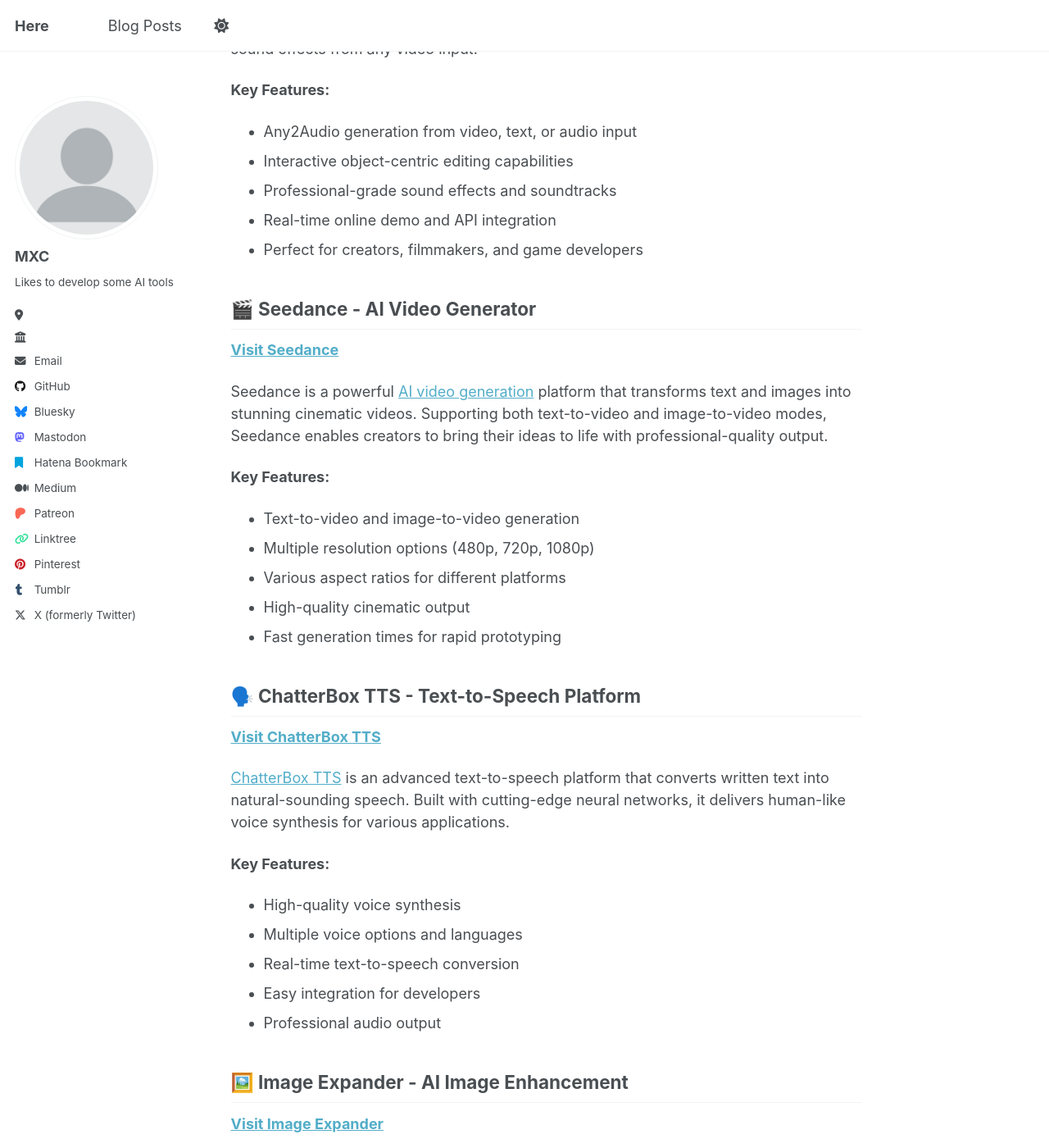
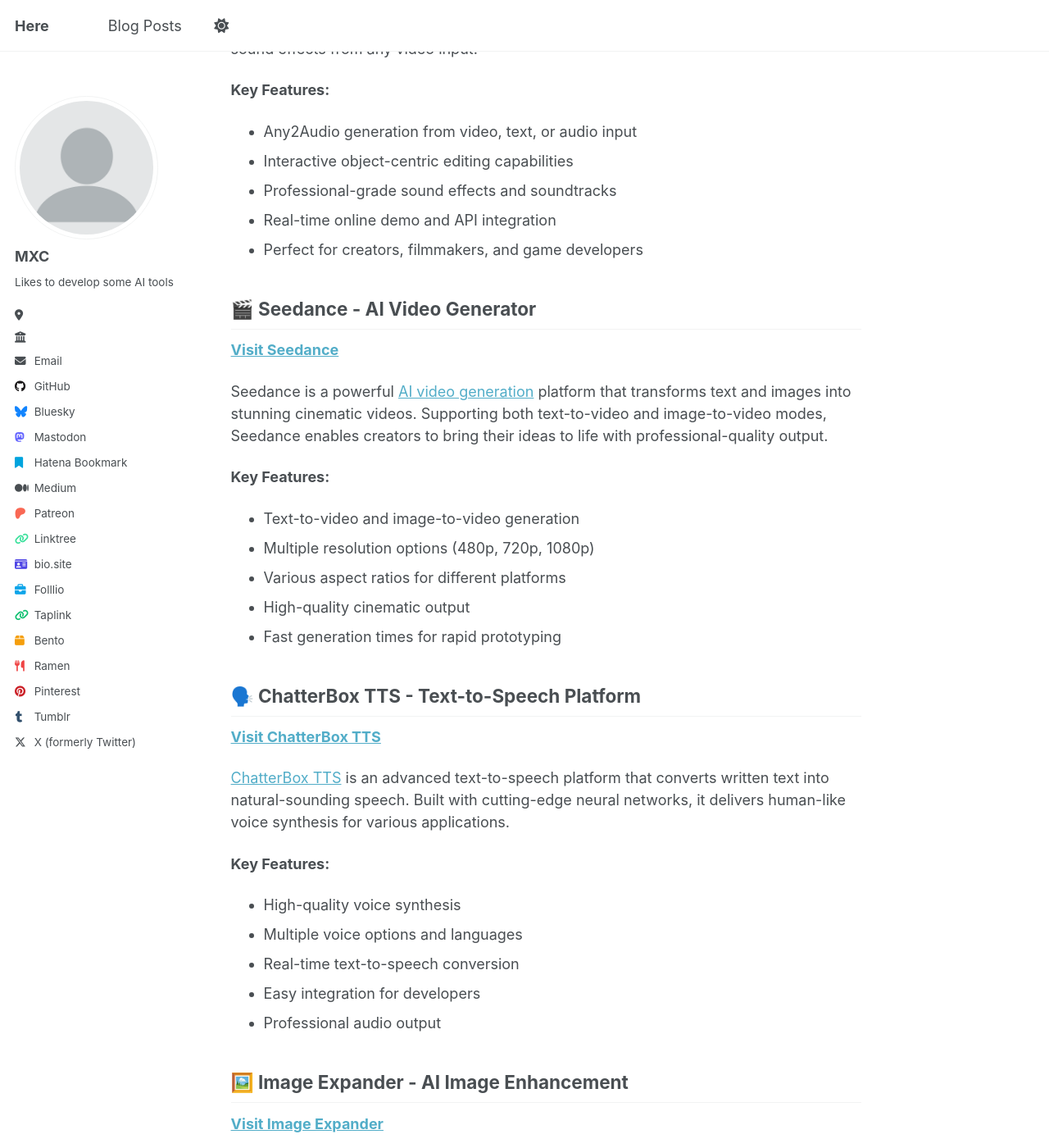
Before and after one commit to MrMengXC/mrmengxc.github.io, a Jekyll site: the page built from _pages/about.md, in a window 1280 px wide and 1400 px high, scrolled down 403 px. Shown: the whole window at 82% size. Built offline with Jekyll 4.4.1, drawn with Linux system fonts in a browser that asks for light colours.

Commit message:
添加5个入口

```diff
--- a/_config.yml
+++ b/_config.yml
@@ -67,6 +67,11 @@ author:
   medium           : "https://medium.com/@mxcdev"
   patreon          : "https://www.patreon.com/c/MXC1993"
   linktree         : "https://linktr.ee/MXCdev"
+  biosite          : "https://bio.site/mxcdev/"
+  folllio          : "https://folll.io/mxc"
+  taplink          : "https://taplink.cc/mxc"
+  bento            : "https://bento.me/mxcdev"
+  ramen            : "https://ramen.tools/@mxcdev"
   pinterest        : "0mix3j0h59364y2vw4t2t7lkkduel2"
   soundcloud       : # Username
   steam            : # Username
--- a/_includes/author-profile.html
+++ b/_includes/author-profile.html
@@ -135,6 +135,21 @@
       {% if author.linktree %}
         <li><a href="{{ author.linktree }}"><i class="fas fa-fw fa-link icon-pad-right linktree-icon" aria-hidden="true"></i>Linktree</a></li>
       {% endif %}
+      {% if author.biosite %}
+        <li><a href="{{ author.biosite }}"><i class="fas fa-fw fa-id-card icon-pad-right biosite-icon" aria-hidden="true"></i>bio.site</a></li>
+      {% endif %}
+      {% if author.folllio %}
+        <li><a href="{{ author.folllio }}"><i class="fas fa-fw fa-briefcase icon-pad-right folllio-icon" aria-hidden="true"></i>Folllio</a></li>
+      {% endif %}
+      {% if author.taplink %}
+        <li><a href="{{ author.taplink }}"><i class="fas fa-fw fa-link icon-pad-right taplink-icon" aria-hidden="true"></i>Taplink</a></li>
+      {% endif %}
+      {% if author.bento %}
+        <li><a href="{{ author.bento }}"><i class="fas fa-fw fa-box icon-pad-right bento-icon" aria-hidden="true"></i>Bento</a></li>
+      {% endif %}
+      {% if author.ramen %}
+        <li><a href="{{ author.ramen }}"><i class="fas fa-fw fa-utensils icon-pad-right ramen-icon" aria-hidden="true"></i>Ramen</a></li>
+      {% endif %}
       {% if author.pinterest %}
         <li><a href="https://www.pinterest.com/{{ author.pinterest }}"><i class="fab fa-fw fa-pinterest icon-pad-right" aria-hidden="true"></i>Pinterest</a></li>
       {% endif %}
--- a/_sass/_themes.scss
+++ b/_sass/_themes.scss
@@ -96,6 +96,11 @@ $orcid-color                : #a6ce39;
 $pinterest-color            : #cb2027;
 $patreon-color              : #f96854;
 $linktree-color             : #39e09b;
+$biosite-color              : #4f46e5;
+$folllio-color              : #0ea5e9;
+$taplink-color              : #0dbf6f;
+$bento-color                : #f59e0b;
+$ramen-color                : #ef4444;
 $rss-color                  : #fa9b39;
 $soundcloud-color           : #ff3300;
 $stackoverflow-color        : #fe7a15;
--- a/_sass/include/_utilities.scss
+++ b/_sass/include/_utilities.scss
@@ -294,6 +294,26 @@ body:hover .visually-hidden button {
     color: $linktree-color;
   }
 
+  .biosite-icon {
+    color: $biosite-color;
+  }
+
+  .folllio-icon {
+    color: $folllio-color;
+  }
+
+  .taplink-icon {
+    color: $taplink-color;
+  }
+
+  .bento-icon {
+    color: $bento-color;
+  }
+
+  .ramen-icon {
+    color: $ramen-color;
+  }
+
   .fa-rss,
   .fa-rss-square {
     color: $rss-color;
```
